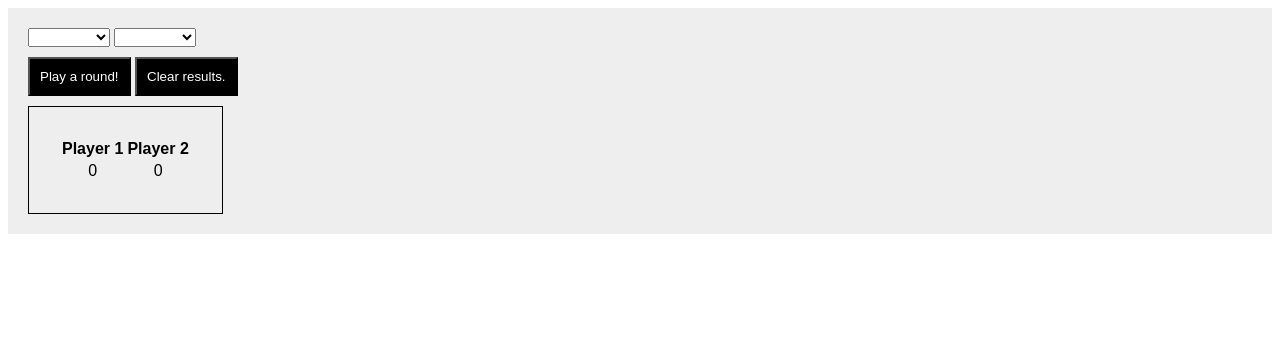
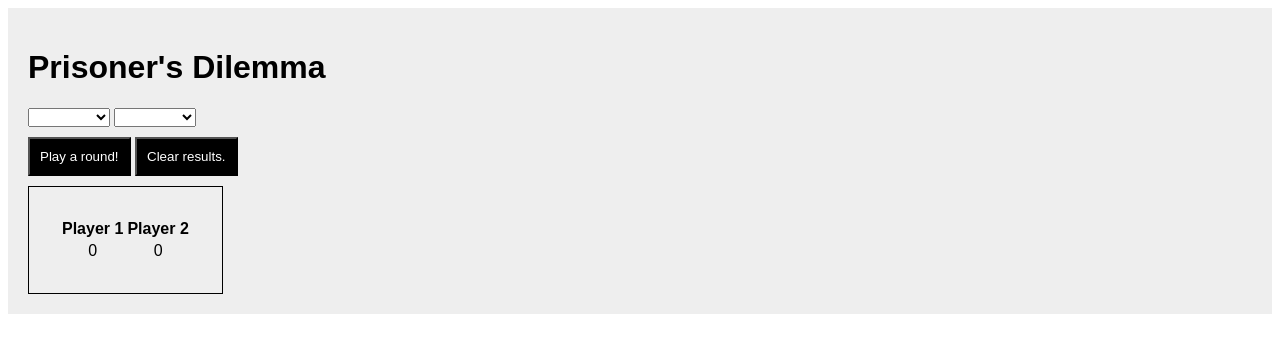
Before and after one commit to leong56/pd-draft1, a plain HTML site: page index.html in a window 1280 px wide. Drawn offline with Linux system fonts and the light colour scheme.

Commit message:
Update index.html

```diff
--- a/index.html
+++ b/index.html
@@ -7,6 +7,7 @@
 
   <body>
   <div class="box">
+    <h1>Prisoner's Dilemma</h1>
     <div>
       <select id="player1Choice">
         <option></option>
```
